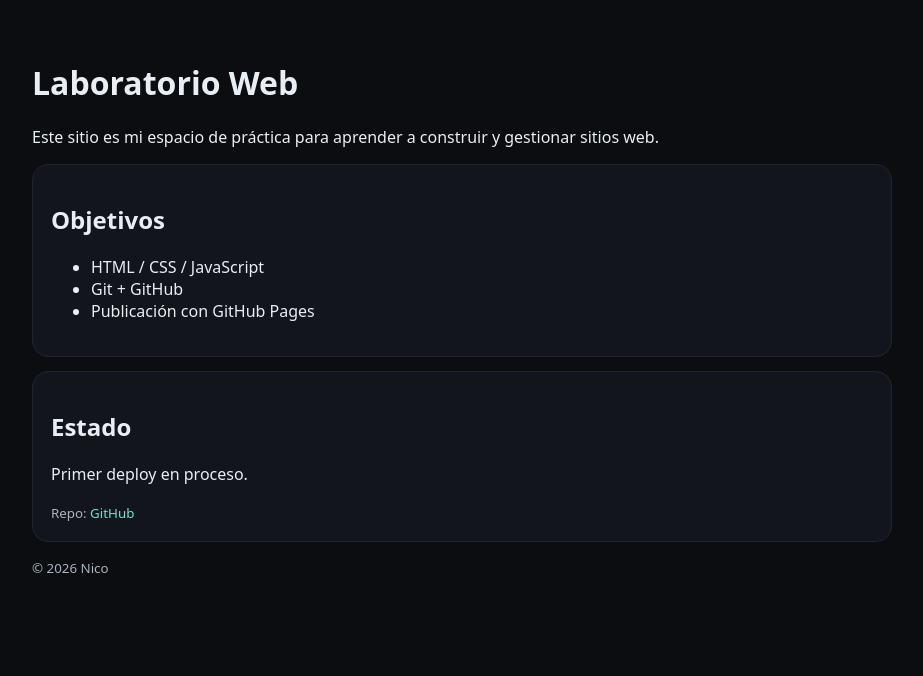
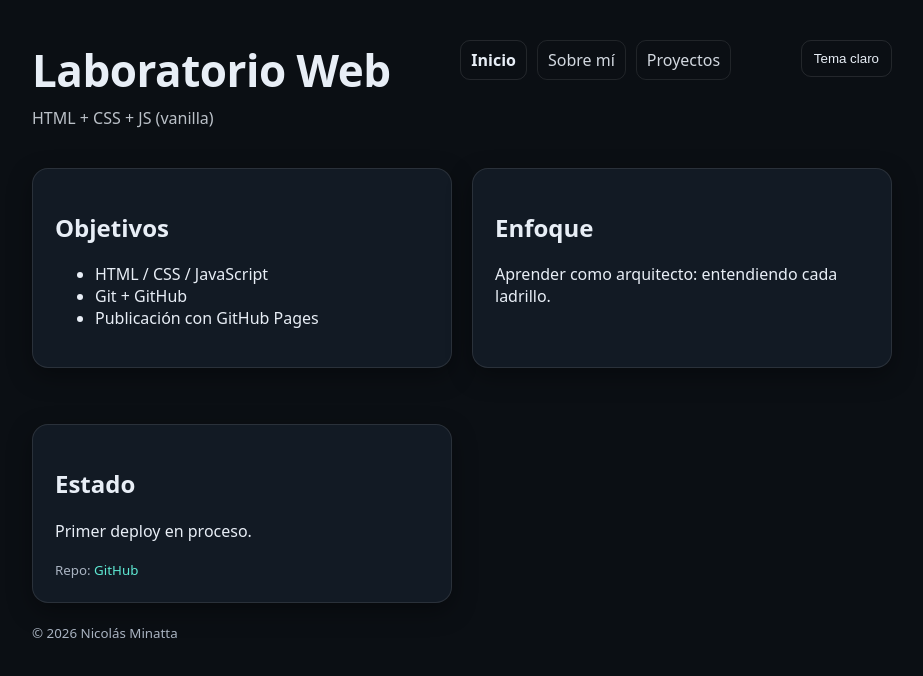
Before and after one commit to nicolasminatta-dev/nicolasminatta-dev.github.io, a plain HTML site: page index.html in a window 1280 px wide. Shown: the whole page, without its empty margins (178-1101 px from the left). Drawn offline with Linux system fonts and the light colour scheme.

Commit message:
Actualiza sitio: paginas, estilos y script

```diff
--- /dev/null
+++ b/css/styles.css
@@ -0,0 +1,199 @@
+*,
+*::before,
+*::after {
+  box-sizing: border-box;
+}
+body{
+  font-family:system-ui,-apple-system,Segoe UI,Roboto,Arial,sans-serif;
+  margin:0;
+  padding:40px;
+  background: #0b0d10;
+  color:#e8eef6;
+}
+.wrap{max-width:860px;margin:0 auto}
+.card{
+  background:#12151b;
+  border:1px solid #1e2530;
+  border-radius:16px;
+  padding:22px;
+  margin:18px 0;
+  box-shadow: 0 8px 24px rgba(0,0,0,0.35);
+  transition: transform 0.2s ease, box-shadow 0.2s ease;
+}
+
+.card:hover{
+  transform: translateY(-4px);
+  box-shadow: 0 16px 32px rgba(0,0,0,0.45);
+}
+a{color:#5eead4;text-decoration:none}
+small{color:#a9b3c1}
+header{
+  margin-bottom: 22px;
+}
+
+header h1{
+  margin: 0 0 10px 0;
+  font-size: 44px;
+  letter-spacing: -0.5px;
+}
+
+header p{
+  margin: 0;
+  max-width: 60ch;
+  opacity: 0.9;
+  line-height: 1.6;
+}
+.grid{
+  display: grid;
+  grid-template-columns: repeat(auto-fit, minmax(280px, 1fr));
+  gap: 20px;
+}
+@media (max-width: 600px) {
+  header h1 {
+    font-size: 28px;
+  }
+}
+/* ====== THEME SYSTEM ====== */
+:root {
+  --bg: #0b0f14;
+  --text: #e8eef6;
+  --card: #121a24;
+  --border: rgba(255, 255, 255, 0.10);
+}
+
+body.theme-light {
+  --bg: #f6f7fb;
+  --text: #0b0f14;
+  --card: #ffffff;
+  --border: rgba(0, 0, 0, 0.12);
+}
+/* Aplicación */
+body {
+  background: var(--bg);
+  color: var(--text);
+}
+
+.card {
+  background: var(--card);
+  border: 1px solid var(--border);
+}
+
+/* Topbar + botón */
+.topbar {
+  display: flex;
+  justify-content: flex-end;
+  margin-bottom: 14px;
+}
+
+.theme-toggle {
+  padding: 10px 12px;
+  border-radius: 10px;
+  border: 1px solid var(--border);
+  background: transparent;
+  color: inherit;
+  cursor: pointer;
+}
+/* ====== HEADER + NAV ====== */
+.site-header {
+  display: flex;
+  align-items: flex-start;
+  justify-content: space-between;
+  gap: 16px;
+  margin-bottom: 18px;
+}
+
+.brand .title {
+  margin: 0;
+}
+
+.brand .subtitle {
+  margin: 6px 0 0;
+  opacity: 0.8;
+}
+
+.site-nav {
+  display: flex;
+  gap: 10px;
+  align-items: center;
+  flex-wrap: wrap;
+}
+
+.site-nav a {
+  text-decoration: none;
+  color: inherit;
+  padding: 8px 10px;
+  border-radius: 10px;
+  border: 1px solid var(--border);
+  opacity: 0.9;
+}
+
+.site-nav a:hover {
+  opacity: 1;
+}
+
+/* Ajuste topbar (botón) dentro del header */
+.topbar {
+  margin-bottom: 0;
+}
+
+/* Mobile: apilar */
+@media (max-width: 640px) {
+  .site-header {
+    flex-direction: column;
+    align-items: stretch;
+  }
+
+  .site-nav {
+    justify-content: flex-start;
+  }
+
+  .topbar {
+    justify-content: flex-start;
+  }
+}
+.site-nav a.is-active {
+  opacity: 1;
+  font-weight: 600;
+}
+/* ====== CONTACT FORM ====== */
+.contact-form {
+  display: grid;
+  gap: 12px;
+}
+
+.contact-form label {
+  display: grid;
+  gap: 6px;
+  font-size: 0.95rem;
+  opacity: 0.95;
+}
+
+.contact-form input,
+.contact-form textarea {
+  width: 100%;
+  padding: 10px 12px;
+  border-radius: 12px;
+  border: 1px solid var(--border);
+  background: transparent;
+  color: inherit;
+}
+
+.contact-form input:focus,
+.contact-form textarea:focus {
+  outline: none;
+}
+
+.btn {
+  padding: 10px 12px;
+  border-radius: 12px;
+  border: 1px solid var(--border);
+  background: transparent;
+  color: inherit;
+  cursor: pointer;
+}
+
+.form-hint {
+  margin: 0;
+  opacity: 0.75;
+  font-size: 0.9rem;
+}
--- a/index.html
+++ b/index.html
@@ -4,19 +4,30 @@
   <meta charset="utf-8" />
   <meta name="viewport" content="width=device-width, initial-scale=1" />
   <title>Laboratorio Web — Nico</title>
-  <style>
-    body{font-family:system-ui,-apple-system,Segoe UI,Roboto,Arial,sans-serif;margin:0;padding:40px;background:#0b0d10;color:#e8eef6}
-    .wrap{max-width:860px;margin:0 auto}
-    .card{background:#12151b;border:1px solid #1e2530;border-radius:16px;padding:18px;margin:14px 0}
-    a{color:#5eead4;text-decoration:none}
-    small{color:#a9b3c1}
-  </style>
+  <link rel="stylesheet" href="css/styles.css">
 </head>
+
 <body>
-  <div class="wrap">
-    <h1>Laboratorio Web</h1>
-    <p>Este sitio es mi espacio de práctica para aprender a construir y gestionar sitios web.</p>
+  <main class="wrap">
+<header class="site-header">
+  <div class="brand">
+    <h1 class="title">Laboratorio Web</h1>
+    <p class="subtitle">HTML + CSS + JS (vanilla)</p>
+  </div>
 
+  <nav class="site-nav">
+    <a href="index.html">Inicio</a>
+    <a href="about.html">Sobre mí</a>
+    <a href="proyectos.html">Proyectos</a>
+  </nav>
+
+  <div class="topbar">
+    <button class="theme-toggle" type="button" id="themeToggle" aria-pressed="false">
+      Tema claro
+    </button>
+  </div>
+    </header>
+    <section class="grid">
       <div class="card">
         <h2>Objetivos</h2>
         <ul>
@@ -27,16 +38,28 @@
       </div>
 
       <div class="card">
+        <h2>Enfoque</h2>
+        <p>Aprender como arquitecto: entendiendo cada ladrillo.</p>
+      </div>
+
+      <div class="card">
         <h2>Estado</h2>
         <p>Primer deploy en proceso.</p>
-      <small>Repo: <a href="https://github.com/nicolasminatta-dev/nicolasminatta-dev.github.io" target="_blank">GitHub</a></small>
+        <small>
+          Repo:
+          <a href="https://github.com/nicolasminatta-dev/nicolasminatta-dev.github.io" target="_blank">
+            GitHub
+          </a>
+        </small>
       </div>
+    </section>
 
-    <small>© <span id="y"></span> Nico</small>
-  </div>
+    <footer class="site-footer">
+      <small>© <span id="y"></span> Nicolás Minatta</small>
+    </footer>
 
-  <script>
-    document.getElementById("y").textContent = new Date().getFullYear();
-  </script>
+  </main>
+
+  <script src="js/script.js"></script>
 </body>
 </html>
--- /dev/null
+++ b/js/script.js
@@ -0,0 +1,42 @@
+// Año dinámico
+const yearSpan = document.getElementById("y");
+if (yearSpan) {
+  yearSpan.textContent = new Date().getFullYear();
+}
+// Tema claro/oscuro (con persistencia)
+const btn = document.getElementById("themeToggle");
+const THEME_KEY = "theme"; // "dark" | "light"
+
+function setTheme(theme) {
+  const isLight = theme === "light";
+  document.body.classList.toggle("theme-light", isLight);
+
+  if (btn) {
+    btn.setAttribute("aria-pressed", String(isLight));
+    btn.textContent = isLight ? "Tema oscuro" : "Tema claro";
+  }
+
+  localStorage.setItem(THEME_KEY, theme);
+}
+
+function getSavedTheme() {
+  return localStorage.getItem(THEME_KEY) || "dark";
+}
+
+setTheme(getSavedTheme());
+
+if (btn) {
+  btn.addEventListener("click", () => {
+    const current = document.body.classList.contains("theme-light") ? "light" : "dark";
+    setTheme(current === "light" ? "dark" : "light");
+  });
+}
+// Marcar link activo en la navegación
+const currentPage = location.pathname.split("/").pop() || "index.html";
+document.querySelectorAll(".site-nav a").forEach((a) => {
+  const href = a.getAttribute("href");
+  if (href === currentPage) {
+    a.classList.add("is-active");
+    a.setAttribute("aria-current", "page");
+  }
+});
```
Also changed, not shown: about.html (added, +52 -0 lines), contacto.html (added, +81 -0 lines), proyectos.html (added, +52 -0 lines). Lines whose indentation alone changed are shown as unchanged.
